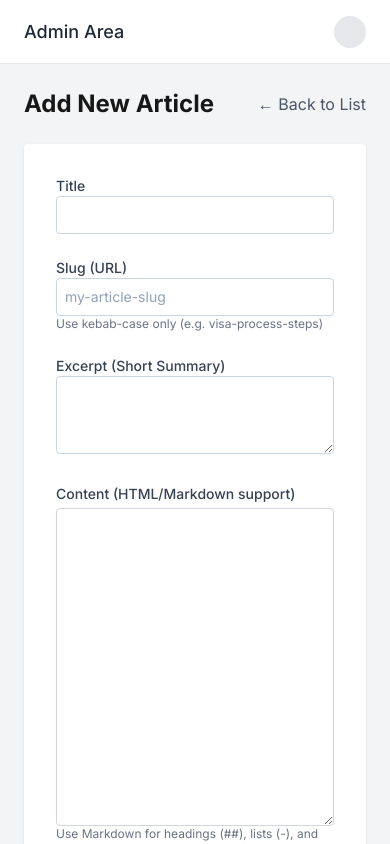
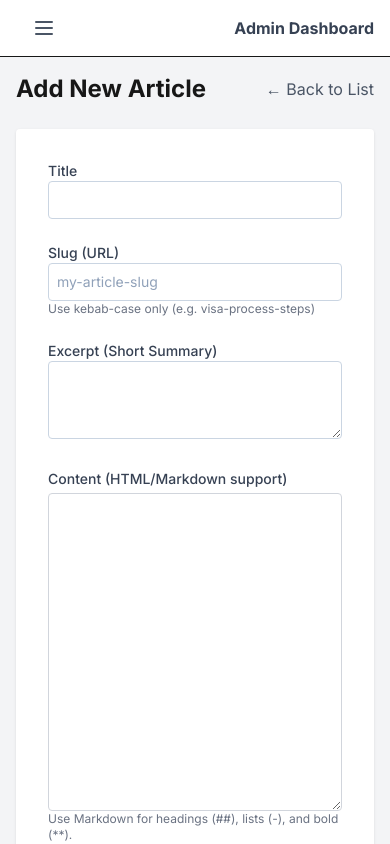
Before and after one commit to Shahadat99x/Altayef_Webapps, a Next.js app: page /admin/knowledge/new in a window 390 px wide. Built offline with nearby package versions, Linux system fonts and the light colour scheme; no server answers.

Commit message:
feat(admin): add delete article option and mobile responsive nav

```diff
--- a/app/admin/knowledge/form.tsx
+++ b/app/admin/knowledge/form.tsx
@@ -1,6 +1,6 @@
 'use client'
 
-import { createArticleAction, updateArticleAction } from '@/lib/actions/articles'
+import { createArticleAction, updateArticleAction, deleteArticleAction } from '@/lib/actions/articles'
 import { Article } from '@/lib/models/schema'
 import { useActionState, useState, ChangeEvent } from 'react'
 
@@ -96,6 +96,7 @@ export default function ArticleForm({ article }: { article?: Article }) {
     }
 
     return (
+        <>
             <form action={dispatch} className="space-y-8 bg-white p-8 rounded shadow">
                 <div className="grid grid-cols-1 md:grid-cols-3 gap-6">
 
@@ -306,5 +307,31 @@ export default function ArticleForm({ article }: { article?: Article }) {
                     </button>
                 </div>
             </form>
+
+            {
+                article && article._id && (
+                    <div className="mt-8 pt-8 border-t border-red-100">
+                        <h3 className="text-lg font-medium text-red-900 mb-4">Danger Zone</h3>
+                        <div className="bg-red-50 border border-red-200 rounded p-4 flex items-center justify-between">
+                            <div>
+                                <p className="text-red-800 font-medium">Delete this article</p>
+                                <p className="text-red-600 text-sm">Once deleted, it will be archived and hidden from public view.</p>
+                            </div>
+                            <form
+                                action={async () => {
+                                    if (confirm('Are you sure you want to delete this article? This action cannot be easily undone.')) {
+                                        await deleteArticleAction(article._id!.toString(), new FormData())
+                                    }
+                                }}
+                            >
+                                <button type="submit" className="bg-red-600 text-white px-4 py-2 rounded text-sm hover:bg-red-700 transition">
+                                    Delete Article
+                                </button>
+                            </form>
+                        </div>
+                    </div>
                 )
             }
+        </>
+    )
+}
--- a/app/admin/layout.tsx
+++ b/app/admin/layout.tsx
@@ -1,5 +1,6 @@
 import { Sidebar } from '@/components/admin/sidebar'
 import { Topbar } from '@/components/admin/topbar'
+import { MobileNav } from '@/components/admin/mobile-nav'
 
 export default function AdminLayout({
   children,
@@ -7,11 +8,17 @@ export default function AdminLayout({
   children: React.ReactNode
 }) {
   return (
-    <div className="flex h-screen bg-gray-100 overflow-hidden">
+    <div className="flex h-screen bg-gray-100 overflow-hidden flex-col md:flex-row">
+      <div className="md:hidden bg-white border-b flex items-center justify-between px-4">
+        <MobileNav />
+        <span className="font-bold text-gray-700">Admin Dashboard</span>
+      </div>
       <Sidebar />
       <div className="flex-1 flex flex-col overflow-hidden">
-        <Topbar />
-        <main className="flex-1 overflow-auto p-6">{children}</main>
+        <div className="hidden md:block">
+          <Topbar />
+        </div>
+        <main className="flex-1 overflow-auto p-4 md:p-6">{children}</main>
       </div>
     </div>
   )
--- /dev/null
+++ b/components/admin/mobile-nav.tsx
@@ -0,0 +1,81 @@
+'use client'
+
+import { useState } from 'react'
+import Link from 'next/link'
+import { usePathname } from 'next/navigation'
+
+const menuItems = [
+    { name: 'Dashboard', href: '/admin' },
+    { name: 'Pages', href: '/admin/pages' },
+    { name: 'Services', href: '/admin/services' },
+    { name: 'Countries', href: '/admin/countries' },
+    { name: 'Verify License', href: '/admin/verify-license' },
+    { name: 'Knowledge Center', href: '/admin/knowledge' },
+    { name: 'Team', href: '/admin/team' },
+    { name: 'Testimonials', href: '/admin/testimonials' },
+    { name: 'Enquiries', href: '/admin/enquiries' },
+    { name: 'Settings', href: '/admin/settings' },
+]
+
+export function MobileNav() {
+    const [isOpen, setIsOpen] = useState(false)
+    const pathname = usePathname()
+
+    return (
+        <div className="md:hidden">
+            {/* Hamburger Button */}
+            <button
+                onClick={() => setIsOpen(!isOpen)}
+                className="p-4 text-gray-600 focus:outline-none"
+            >
+                <svg className="w-6 h-6" fill="none" stroke="currentColor" viewBox="0 0 24 24">
+                    {isOpen ? (
+                        <path strokeLinecap="round" strokeLinejoin="round" strokeWidth={2} d="M6 18L18 6M6 6l12 12" />
+                    ) : (
+                        <path strokeLinecap="round" strokeLinejoin="round" strokeWidth={2} d="M4 6h16M4 12h16M4 18h16" />
+                    )}
+                </svg>
+            </button>
+
+            {/* Overlay */}
+            {isOpen && (
+                <div
+                    className="fixed inset-0 bg-black bg-opacity-50 z-40"
+                    onClick={() => setIsOpen(false)}
+                />
+            )}
+
+            {/* Sidebar Drawer */}
+            <div className={`fixed inset-y-0 left-0 w-64 bg-gray-900 text-white transform transition-transform duration-300 ease-in-out z-50 ${isOpen ? 'translate-x-0' : '-translate-x-full'}`}>
+                <div className="p-6 text-xl font-bold border-b border-gray-800 flex justify-between items-center">
+                    <span>Altayef Admin</span>
+                    <button onClick={() => setIsOpen(false)} className="text-gray-400 hover:text-white">
+                        <svg className="w-5 h-5" fill="none" stroke="currentColor" viewBox="0 0 24 24"><path strokeLinecap="round" strokeLinejoin="round" strokeWidth={2} d="M6 18L18 6M6 6l12 12" /></svg>
+                    </button>
+                </div>
+
+                <nav className="flex-1 p-4 space-y-1 overflow-y-auto">
+                    {menuItems.map((item) => (
+                        <Link
+                            key={item.name}
+                            href={item.href}
+                            onClick={() => setIsOpen(false)}
+                            className={`block px-4 py-2 rounded transition-colors ${pathname === item.href ? 'bg-blue-700 text-white' : 'hover:bg-gray-800'
+                                }`}
+                        >
+                            {item.name}
+                        </Link>
+                    ))}
+                </nav>
+
+                <div className="p-4 border-t border-gray-800">
+                    <form action="/api/auth/signout" method="post">
+                        <button className="w-full text-left px-4 py-2 hover:bg-gray-800 rounded text-red-400">
+                            Sign Out
+                        </button>
+                    </form>
+                </div>
+            </div>
+        </div>
+    )
+}
```
Lines whose indentation alone changed are shown as unchanged.
